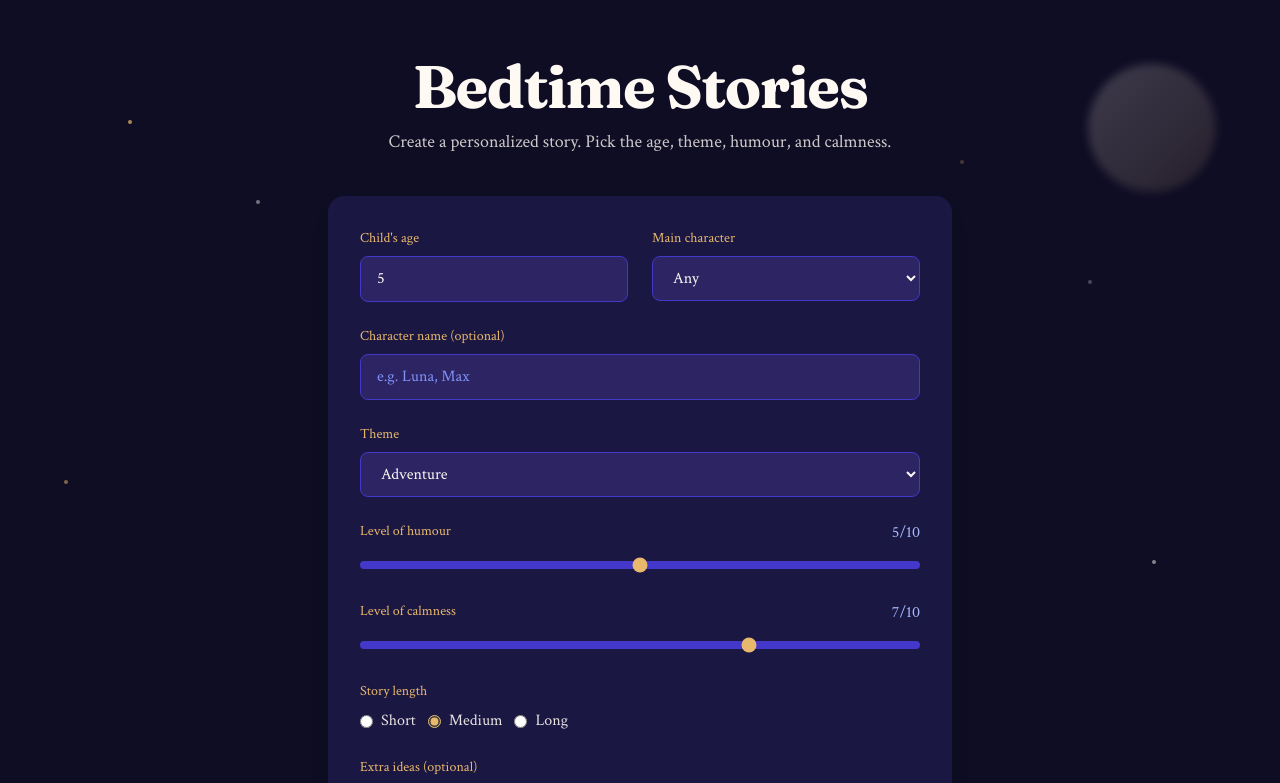
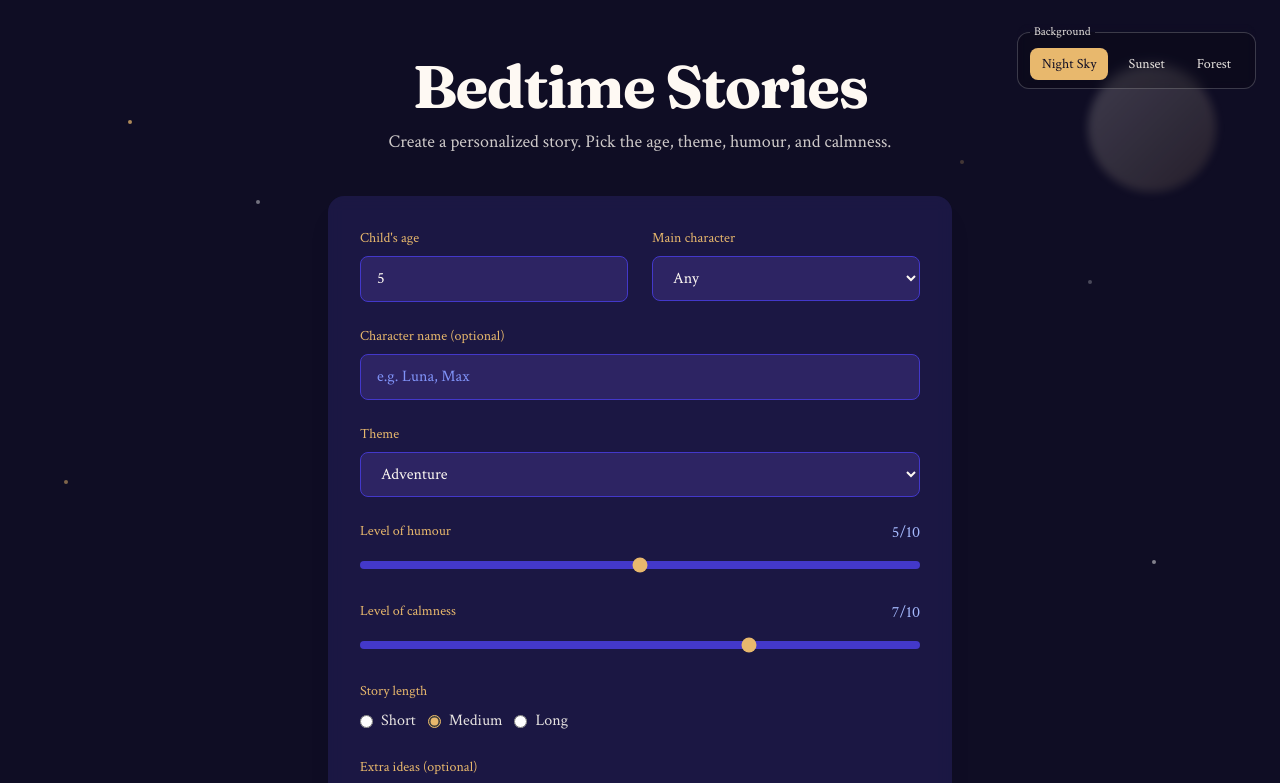
Before and after one commit to subramanians/bedtime-stories, a Next.js app: page / in a window 1280 px wide. Shown: the top 783 px of the page. Built offline with nearby package versions, Linux system fonts and the light colour scheme.

Commit message:
Add three background theme options

```diff
--- a/src/app/globals.css
+++ b/src/app/globals.css
@@ -11,7 +11,7 @@
 }
 
 body {
-  background: var(--night-bg);
+  background: #0f0d24;
   color: var(--warm-cream);
   min-height: 100vh;
 }
--- a/src/app/page.tsx
+++ b/src/app/page.tsx
@@ -5,10 +5,19 @@ import StoryForm from "@/components/StoryForm";
 import StoryDisplay from "@/components/StoryDisplay";
 import type { StoryPreferences, StoryResponse } from "@/types/story";
 
+export type BackgroundTheme = "night" | "sunset" | "forest";
+
+const THEMES: { id: BackgroundTheme; label: string }[] = [
+  { id: "night", label: "Night Sky" },
+  { id: "sunset", label: "Sunset" },
+  { id: "forest", label: "Forest" },
+];
+
 export default function Home() {
   const [storyResult, setStoryResult] = useState<StoryResponse | null>(null);
   const [isGenerating, setIsGenerating] = useState(false);
   const [error, setError] = useState<string | null>(null);
+  const [backgroundTheme, setBackgroundTheme] = useState<BackgroundTheme>("night");
 
   const handleSubmit = async (prefs: StoryPreferences) => {
     setError(null);
@@ -42,21 +51,59 @@ export default function Home() {
     setError(null);
   };
 
+  const themeConfig = {
+    night: {
+      bg: "bg-[#0f0d24]",
+      moon: "from-warm-cream/20 to-warm-gold/10",
+    },
+    sunset: {
+      bg: "bg-gradient-to-b from-[#2d1b4e] via-[#7b2d6e] to-[#c95d4a]",
+      moon: "from-amber-100/30 to-orange-200/20",
+    },
+    forest: {
+      bg: "bg-gradient-to-b from-[#0d1f0d] via-[#1a3d1a] to-[#1e3d2e]",
+      moon: "from-emerald-200/25 to-lime-300/15",
+    },
+  }[backgroundTheme];
+
   return (
-    <div className="relative min-h-screen overflow-hidden">
-      {/* Starry background */}
+    <div className={`relative min-h-screen overflow-hidden transition-colors duration-500 ${themeConfig.bg}`}>
+      {/* Starry / accent background */}
       <div className="pointer-events-none fixed inset-0">
-        <div className="absolute left-[10%] top-[15%] h-1 w-1 animate-twinkle rounded-full bg-warm-gold/80" />
-        <div className="absolute left-[20%] top-[25%] h-1 w-1 animate-twinkle rounded-full bg-white/70" style={{ animationDelay: "0.5s" }} />
-        <div className="absolute left-[75%] top-[20%] h-1 w-1 animate-twinkle rounded-full bg-warm-gold/60" style={{ animationDelay: "1s" }} />
-        <div className="absolute left-[85%] top-[35%] h-1 w-1 animate-twinkle rounded-full bg-white/50" style={{ animationDelay: "1.5s" }} />
-        <div className="absolute left-[5%] top-[60%] h-1 w-1 animate-twinkle rounded-full bg-warm-gold/70" style={{ animationDelay: "0.3s" }} />
-        <div className="absolute left-[90%] top-[70%] h-1 w-1 animate-twinkle rounded-full bg-white/60" style={{ animationDelay: "2s" }} />
-        <div className="absolute left-[50%] top-[10%] h-1 w-1 animate-twinkle rounded-full bg-warm-gold/50" style={{ animationDelay: "0.8s" }} />
+        <div className={`absolute left-[10%] top-[15%] h-1 w-1 animate-twinkle rounded-full ${backgroundTheme === "night" ? "bg-warm-gold/80" : backgroundTheme === "sunset" ? "bg-amber-200/90" : "bg-emerald-300/80"}`} />
+        <div className={`absolute left-[20%] top-[25%] h-1 w-1 animate-twinkle rounded-full ${backgroundTheme === "night" ? "bg-white/70" : backgroundTheme === "sunset" ? "bg-orange-100/80" : "bg-lime-200/60"}`} style={{ animationDelay: "0.5s" }} />
+        <div className={`absolute left-[75%] top-[20%] h-1 w-1 animate-twinkle rounded-full ${backgroundTheme === "night" ? "bg-warm-gold/60" : backgroundTheme === "sunset" ? "bg-amber-200/70" : "bg-emerald-300/70"}`} style={{ animationDelay: "1s" }} />
+        <div className={`absolute left-[85%] top-[35%] h-1 w-1 animate-twinkle rounded-full ${backgroundTheme === "night" ? "bg-white/50" : backgroundTheme === "sunset" ? "bg-orange-100/60" : "bg-lime-200/50"}`} style={{ animationDelay: "1.5s" }} />
+        <div className={`absolute left-[5%] top-[60%] h-1 w-1 animate-twinkle rounded-full ${backgroundTheme === "night" ? "bg-warm-gold/70" : backgroundTheme === "sunset" ? "bg-amber-200/80" : "bg-emerald-300/70"}`} style={{ animationDelay: "0.3s" }} />
+        <div className={`absolute left-[90%] top-[70%] h-1 w-1 animate-twinkle rounded-full ${backgroundTheme === "night" ? "bg-white/60" : backgroundTheme === "sunset" ? "bg-orange-100/70" : "bg-lime-200/60"}`} style={{ animationDelay: "2s" }} />
+        <div className={`absolute left-[50%] top-[10%] h-1 w-1 animate-twinkle rounded-full ${backgroundTheme === "night" ? "bg-warm-gold/50" : backgroundTheme === "sunset" ? "bg-amber-200/60" : "bg-emerald-300/60"}`} style={{ animationDelay: "0.8s" }} />
       </div>
 
-      {/* Moon */}
-      <div className="absolute right-8 top-12 h-24 w-24 rounded-full bg-gradient-to-br from-warm-cream/20 to-warm-gold/10 blur-sm md:right-16 md:top-16 md:h-32 md:w-32" />
+      {/* Moon / focal glow */}
+      <div className={`absolute right-8 top-12 h-24 w-24 rounded-full bg-gradient-to-br blur-sm md:right-16 md:top-16 md:h-32 md:w-32 ${themeConfig.moon}`} />
+
+      {/* Background theme selector */}
+      <div className="fixed right-4 top-4 z-10 sm:right-6 sm:top-6">
+        <fieldset className="rounded-xl border border-white/20 bg-black/20 px-3 py-2 backdrop-blur-sm">
+          <legend className="px-1 text-xs font-medium text-warm-cream/90">Background</legend>
+          <div className="flex gap-2">
+            {THEMES.map((theme) => (
+              <button
+                key={theme.id}
+                type="button"
+                onClick={() => setBackgroundTheme(theme.id)}
+                className={`rounded-lg px-3 py-1.5 text-sm font-medium transition ${
+                  backgroundTheme === theme.id
+                    ? "bg-warm-gold text-night-950"
+                    : "text-warm-cream/90 hover:bg-white/10"
+                }`}
+              >
+                {theme.label}
+              </button>
+            ))}
+          </div>
+        </fieldset>
+      </div>
 
       <main className="relative mx-auto max-w-2xl px-4 py-10 sm:px-6 sm:py-14">
         <header className="mb-10 text-center">
```
